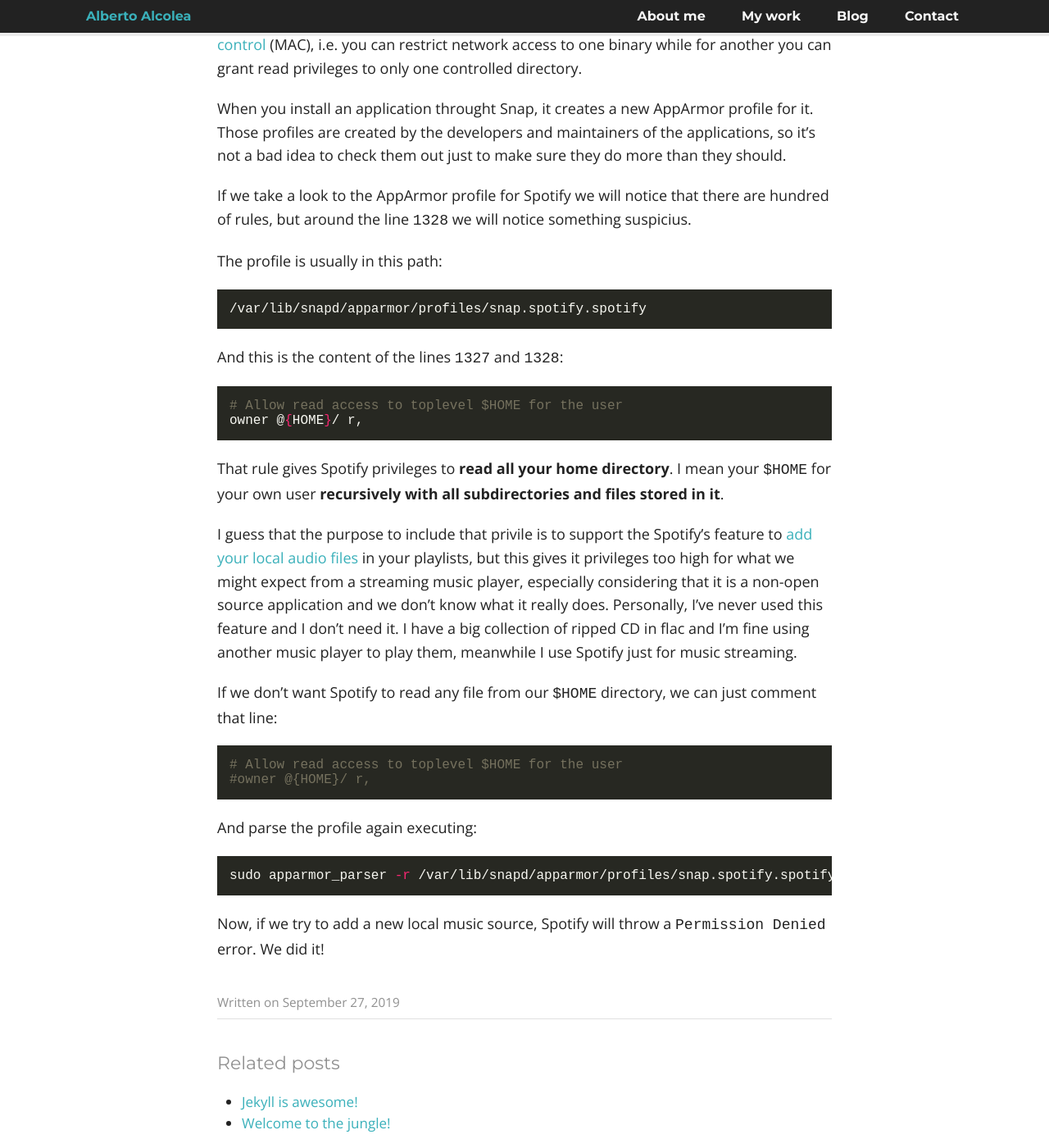
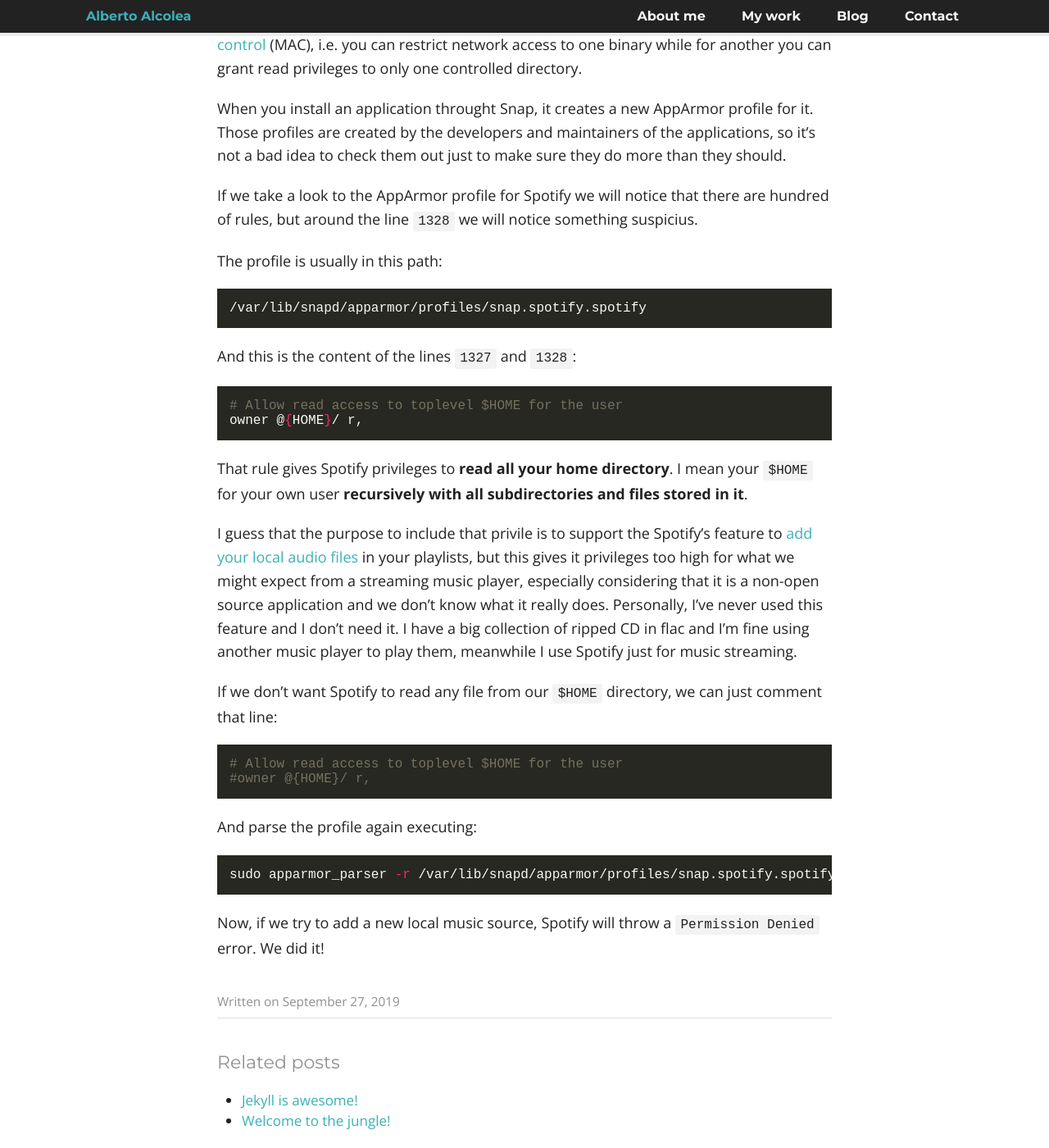
Before and after one commit to albertoalcolea/albertoalcolea.github.io, a Jekyll site: the page built from _posts/2019-09-27-securizing-spotify-snap.md, in a window 1280 px wide and 1400 px high, scrolled down 580 px. Shown: the whole window at 82% size. Built offline with Jekyll 4.4.1, drawn with Linux system fonts in a browser that asks for light colours; nearby versions of some CDN libraries; comment, search, counter and statistics services are not loaded.

Commit message:
Better styles in posts and post image

```diff
--- a/_includes/meta.html
+++ b/_includes/meta.html
@@ -1,12 +1,12 @@
 <meta name="author" content="{{ site.author }}" />
 
-{% if page.excerpt -%}
-<meta name="description" content="{{ page.excerpt| strip_html | strip }}" />
-<meta property="og:description" content="{{ page.excerpt| strip_html | strip }}" />
-{%- else -%}
-<meta name="description" content="{{ site.description }}">
-<meta property="og:description" content="{{ site.description }}" />
-{%- endif %}
+<meta property="og:site_name" content="{{ site.title }}">
+<meta property="og:url" content="{{ site.url }}{{ site.baseurl }}{{ page.url }}">
+
+<meta name="twitter:card" content="summary" />
+<meta name="twitter:site" content="@{{ site.twitter | replace:'@','' }}" />
+<meta name="twitter:creator" content="@{{ site.twitter | replace:'@','' }}" />
+<meta name="twitter:url" content="{{ site.url }}{{ site.baseurl }}{{ page.url }}" />
 
 {% if page.title -%}
 <meta property="og:title" content="{{ page.title }}" />
@@ -16,13 +16,23 @@
 <meta property="twitter:title" content="{{ site.title }}" />
 {%- endif %}
 
-<meta name="twitter:card" content="summary" />
-<meta name="twitter:site" content="@{{ site.twitter | replace:'@','' }}" />
-<meta name="twitter:creator" content="@{{ site.twitter | replace:'@','' }}" />
-<meta name="twitter:url" content="{{ site.url }}{{ site.baseurl }}{{ page.url }}" />
+{% if page.excerpt -%}
+<meta name="description" content="{{ page.excerpt| strip_html | strip }}" />
+<meta property="og:description" content="{{ page.excerpt| strip_html | strip }}" />
+<meta  property="twitter:description" content="{{ page.excerpt| strip_html | strip }}" />
+{%- else -%}
+<meta name="description" content="{{ site.description }}">
+<meta property="og:description" content="{{ site.description }}" />
+<meta  property="twitter:description" content="{{ site.description }}" />
+{%- endif %}
 
-<meta property="og:site_name" content="{{ site.title }}">
-<meta property="og:url" content="{{ site.url }}{{ site.baseurl }}{{ page.url }}">
+{% if page.image -%}
+<meta property="og:image" content="{{ site.url }}{{ page.image }}" />
+<meta property="og:image:alt" content="{{ page.title }}" />
+<meta property="og:image:type" content="image/jpeg" />
+<meta property="twitter:image" content="{{ site.url }}{{ page.image }}" />
+<meta property="twitter:image:alt" content="{{ page.title }}" />
+{%- endif %}
 
 {% if page.date -%}
 <meta property="og:type" content="article">
--- a/_layouts/post.html
+++ b/_layouts/post.html
@@ -6,6 +6,10 @@
 	<div class="container">
 		<article class="post">
 			<h1 class="title">{{ page.title }}</h1>
+
+			{% if page.image %}
+				<img class="header-image" src="{{ site.baseurl }}{{ page.image }}" alt="{{ page.title }}" />
+			{% endif %}
 
 			<div class="entry">
 				{{ content }}
@@ -25,7 +29,7 @@
 
 			{% if site.related_posts != empty %}
 			<div class="related">
-				<h3>Related posts</h3>
+				<span class="related-title">Related posts</span>
 				<ul>
 					{% for post in site.related_posts limit:5 %}
 						<li><a href="{{ site.baseurl }}{{ post.url }}">{{ post.title }}</a></li>
--- a/_sass/_blog.scss
+++ b/_sass/_blog.scss
@@ -41,29 +41,36 @@
 	}
 
 	h3 {
-		font-size: 1.6em;
+		font-size: 1.3em;
 	}
 
 	h4 {
-		font-size: 1.4em;
+		font-size: 1.1em;
 	}
 
 	h5 {
-		font-size: 1.3em;
+		font-size: 1.05em;
 	}
 
 	h6 {
-		font-size: 1.2em;
+		font-size: 1em;
 	}
 
 	h1, h2, h3, h4, h5, h6, p, ul, ol, blockquote, .highlight {
 		margin-bottom: 20px;
 	}
 
+	img.header-image {
+		margin-top: -20px;
+		margin-bottom: 40px;
+		margin-left: 0;
+		margin-right: 0;
+	}
+
 	img {
 		display: block;
 		height: auto;
-		margin: 1em 0;
+		margin: 1em auto;
 		max-width: 100%;
 	}
 
@@ -95,6 +102,14 @@
 		}
 	}
 
+	code {
+		font-family: $monospaced-font;
+		font-size: 16px;
+		padding: 0.2em 0.4em;
+		background-color: rgba(27,31,35,0.05);
+		@include border-radius(3px);
+	}
+
 	.highlight > pre {
 		color: #f8f8f2;
 		margin-top: 18px;
@@ -104,6 +119,7 @@
 		line-height: normal;
 		letter-spacing: normal;
 		overflow: auto;
+		tab-size: 4;
 
 		code {
 			padding: 0;
@@ -155,11 +171,12 @@
 .related {
 	margin-top: 40px;
 
-	h3 {
+	.related-title {
+		display: block;
+		font-family: $sans-serif-font;
 		font-size: 22px;
-		font-weight: normal;
 		color: $mid-gray;
-		margin-top: 0;
+		margin-bottom: 20px
 	}
 
 	ul {
```
Also changed, not shown: _includes/schema-post.html (+14 -0 lines).
